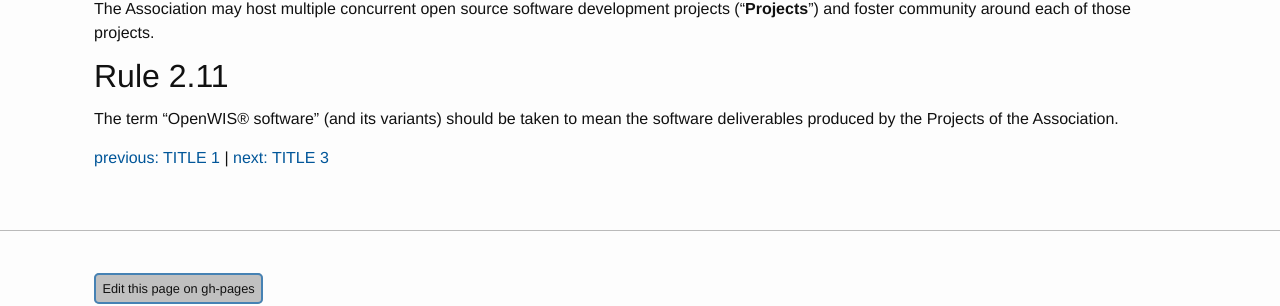
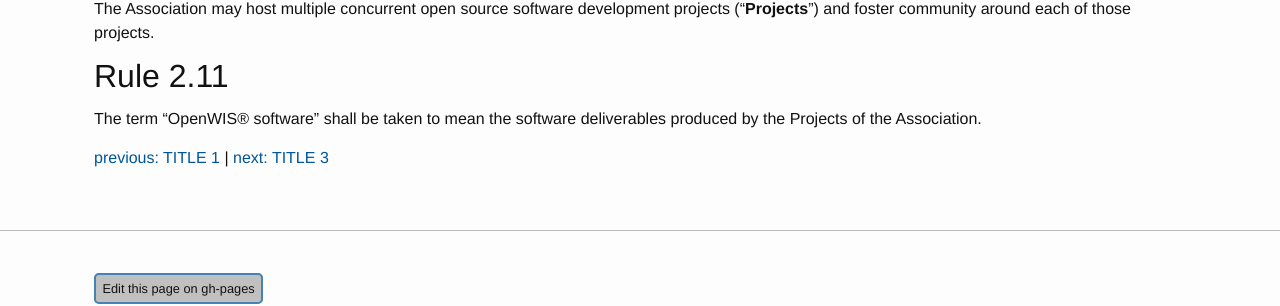
Before and after one commit to OpenWIS/openwis-documentation, a Jekyll site: the page built from rules/2-purpose.md, in a window 1280 px wide. Shown: the part 1744-2050 px from the top of the page. Built offline with Jekyll 4.4.1, drawn with Linux system fonts in a browser that asks for light colours.

Commit message:
minor editorial on Rule 2.11

```diff
--- a/rules/2-purpose.md
+++ b/rules/2-purpose.md
@@ -62,6 +62,6 @@
 
 <h2 id="rule-2.11">Rule 2.11</h2>
 
-The term "OpenWIS&reg; software" (and its variants) should be taken to mean the software deliverables produced by the Projects of the Association.
+The term "OpenWIS&reg; software" shall be taken to mean the software deliverables produced by the Projects of the Association.
 
 [previous: TITLE 1]({{ "/rules/1-name-legal-status-and-trademarks.html" | prepend: site.baseurl }}) \| [next: TITLE 3]({{ "/rules/3-registered-office.html" | prepend: site.baseurl }})
```
